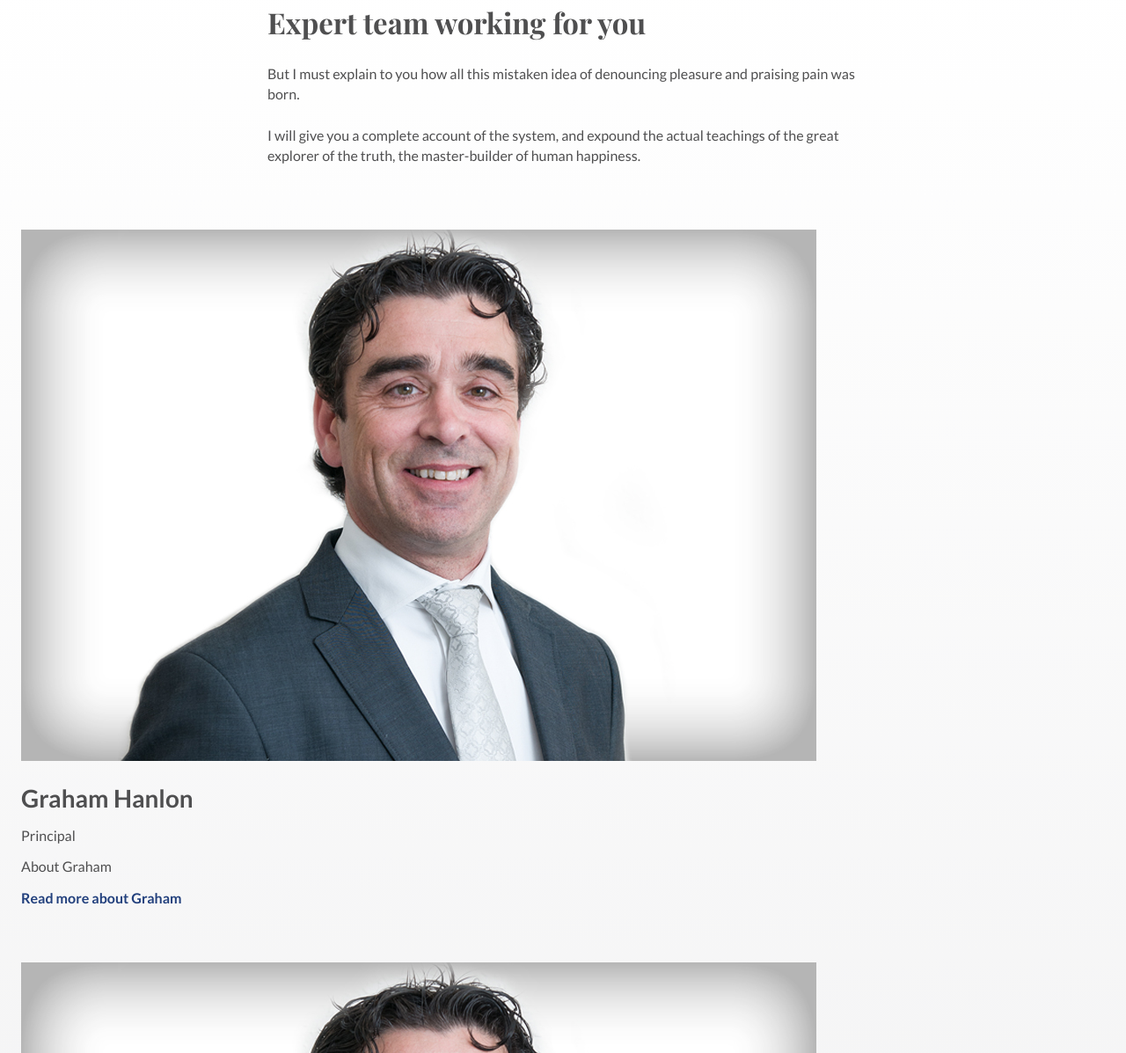
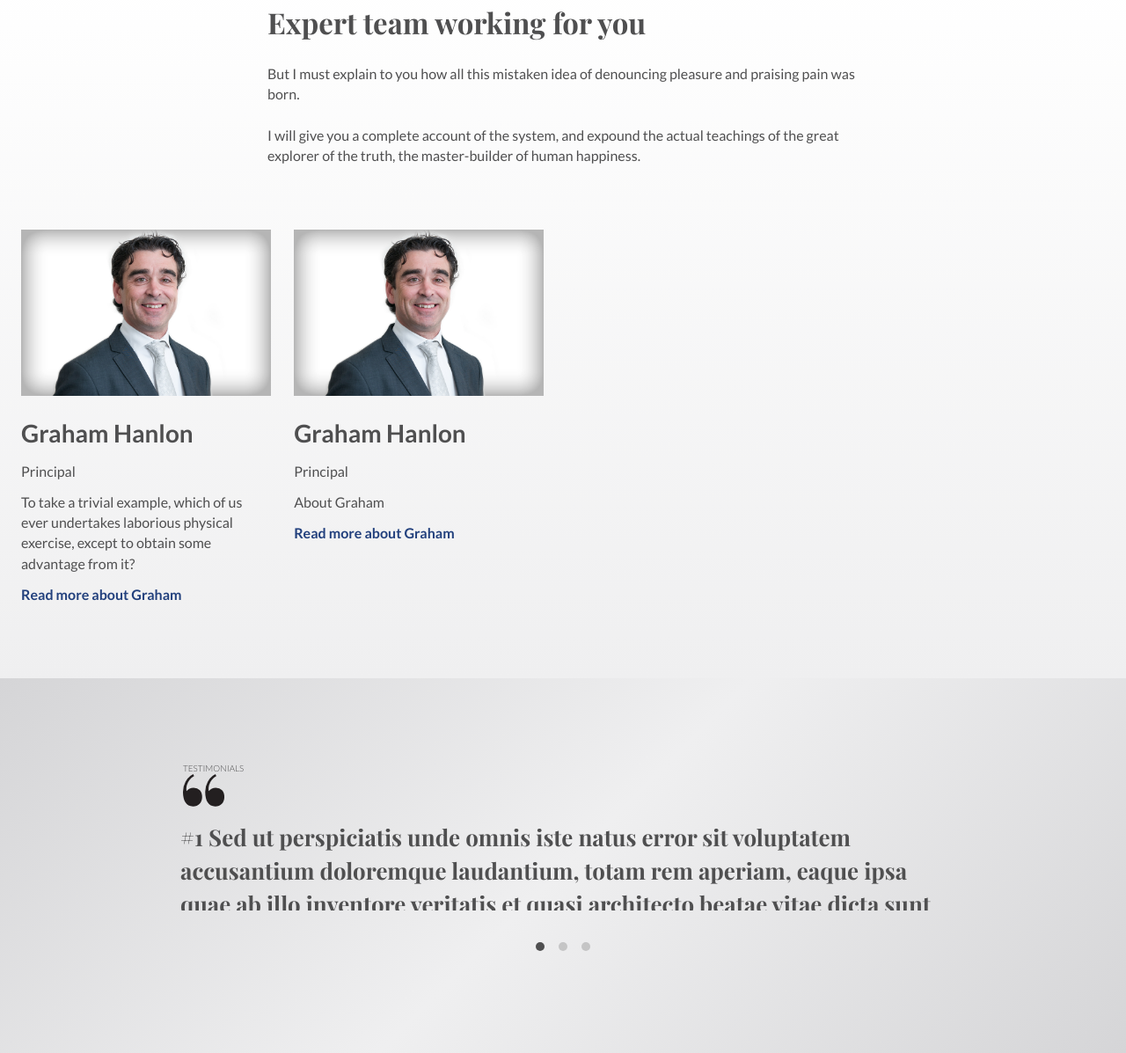
Before and after one commit to bigcatdigital/hanlon-and-co, a website with bundled scripts: page themes/hanlon-and-co-2022/about.html in a window 1280 px wide. Shown: the part 1150-2347 px from the top of the page at 88% size. Built offline with nearby package versions, Linux system fonts and the light colour scheme; a web font is replaced by a local one.

Commit message:
Quick fix to add grid behaviour to team profiles

```diff
--- a/themes/hanlon-and-co-2022/about.html
+++ b/themes/hanlon-and-co-2022/about.html
@@ -109,12 +109,13 @@
 						<p>I will give you a complete account of the system, and expound the actual teachings of the great explorer of the truth, the master-builder of human happiness.</p>
 					</article><!-- // .bc-text-component-->
 				</div><!-- // .bc-content-component -->
-				<div class="bc-content-component bc-grid bc-profiles">
+				<div class="bc-content-component bc-profiles">
+					<div class="bc-grid">
 						<article class="bc-card">
 							<img class="bc-card__media" src="assets/media/hanlon-and-co-graham-hanlon.jpeg" alt="Our Principal Graham Hanlon">
 							<h2 class="bc-card__heading">Graham Hanlon</h2>
 							<p class="bc-profile__title">Principal</p>
-						<p>About Graham</p>
+							<p>To take a trivial example, which of us ever undertakes laborious physical exercise, except to obtain some advantage from it?</p>
 							<p><a href="#">Read more about Graham</a></p>
 						</article>
 						<article class="bc-card">
@@ -124,6 +125,8 @@
 							<p>About Graham</p>
 							<p><a href="#">Read more about Graham</a></p>
 						</article>
+					</div><!-- / .bc-grid -->
+
 				</div><!-- // .bc-profiles -->
 			</section><!-- // .bc-inner-page__section -->
 		</main><!-- // #main-site-content -->
```
Lines whose indentation alone changed are shown as unchanged.
